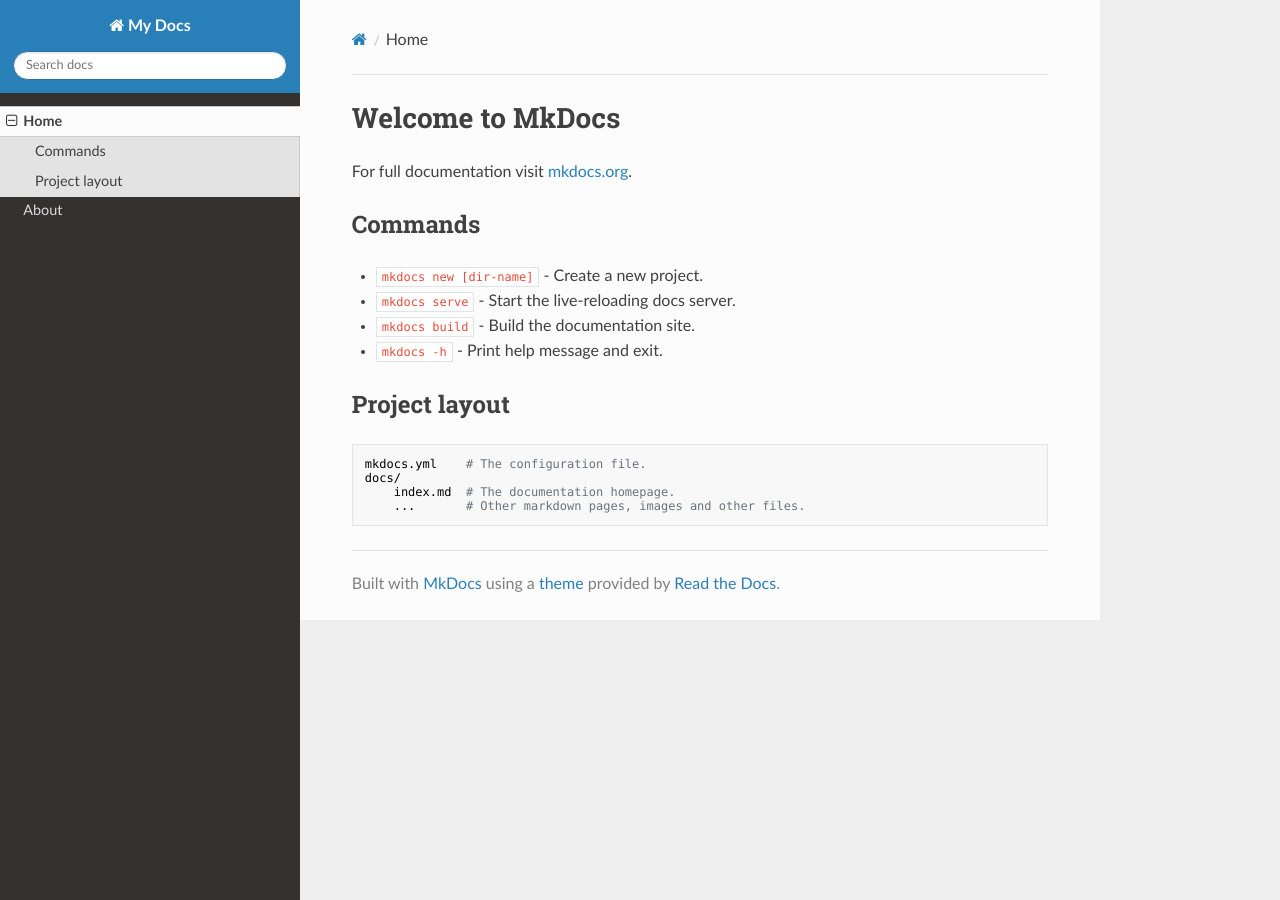
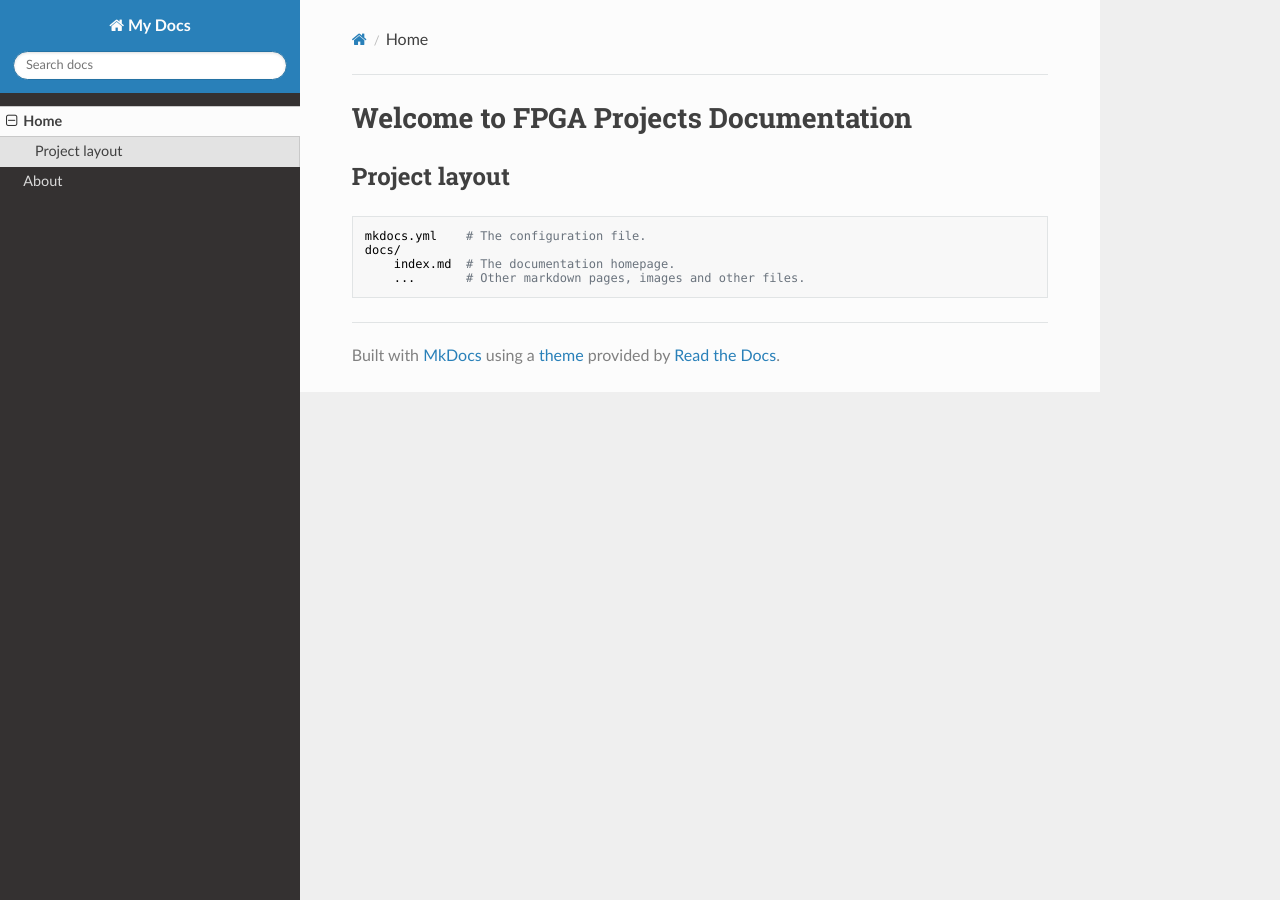
Before and after one commit to jomidokunMain/FPGA-Projectsmain, an MkDocs documentation site: the page built from docs/index.md, in a window 1280 px wide. Built offline with MkDocs 1.6.1, drawn with Linux system fonts in a browser that asks for light colours; nearby versions of some CDN libraries.

Commit message:
updatess

```diff
--- a/docs/index.md
+++ b/docs/index.md
@@ -1,13 +1,7 @@
-# Welcome to MkDocs
+# Welcome to FPGA Projects Documentation
 
-For full documentation visit [mkdocs.org](https://www.mkdocs.org).
 
-## Commands
 
-* `mkdocs new [dir-name]` - Create a new project.
-* `mkdocs serve` - Start the live-reloading docs server.
-* `mkdocs build` - Build the documentation site.
-* `mkdocs -h` - Print help message and exit.
 
 ## Project layout
 
--- a/environment.yml
+++ /dev/null
@@ -1,6 +0,0 @@
-name: MLDL
-path: /home/jesudara/anaconda3/envs/MLDL
-#dependencies:
-#  - pip:
-#    - myst-parser
-Required: true
```
Also changed, not shown: docs/README.md (added, +10 -0 lines), docs/img/favicon.ico (added).
